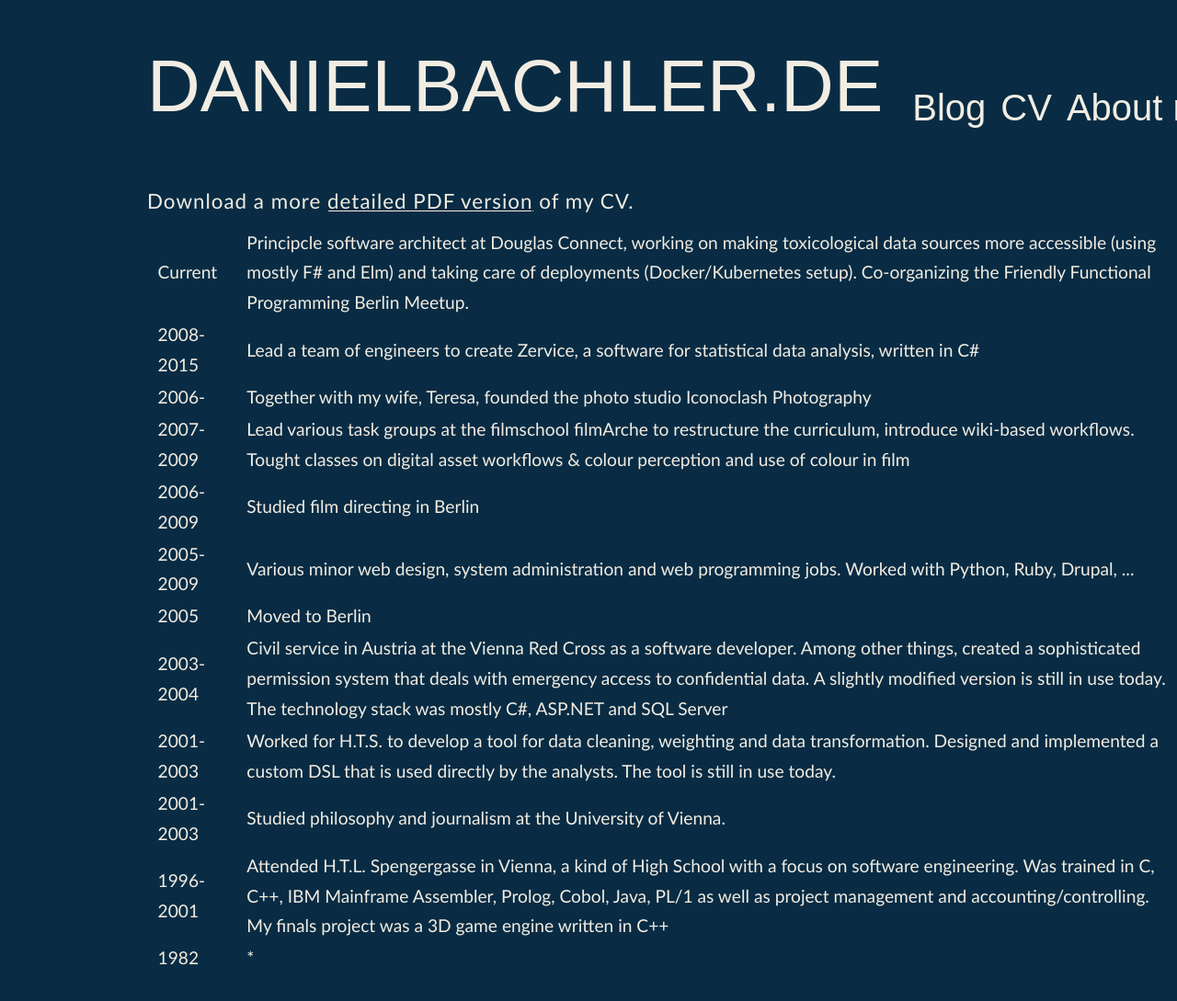
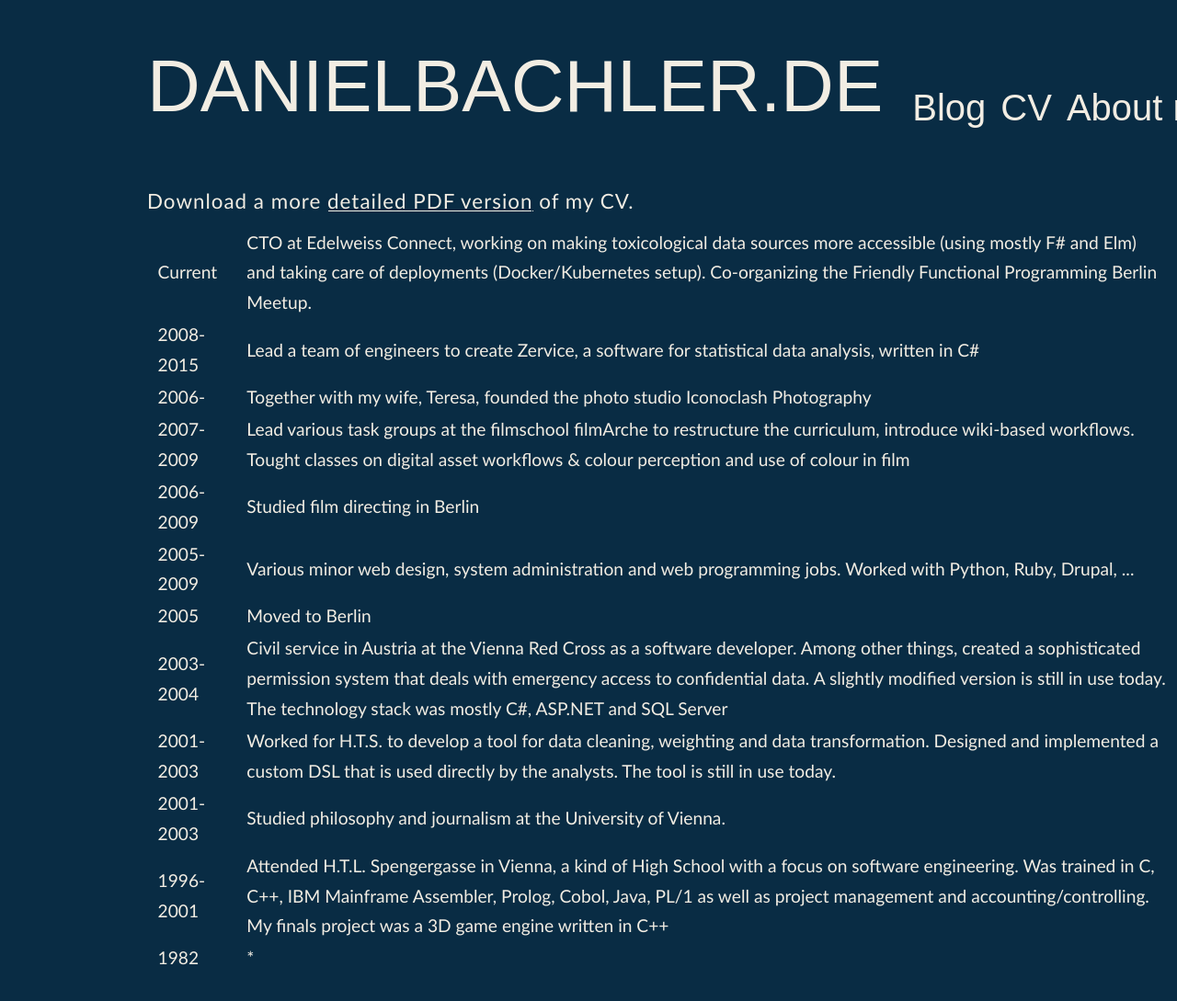
Before and after one commit to danyx23/danyx23.github.io, a Jekyll site: the page built from cv.html, in a window 1280 px wide and 1101 px high. Shown: the top 1089 px of the window at 92% size. Built offline with Jekyll 4.4.1, drawn with Linux system fonts in a browser that asks for light colours; nearby versions of some CDN libraries; some web fonts are replaced.

Commit message:
Update CV

```diff
--- a/about.html
+++ b/about.html
@@ -19,7 +19,7 @@ title: About me
             </p>
 
             <p>
-                I’m a software engineer and photographer based in Berlin. I currently work at <a href="https://edelweissconnect.com/">Edelweiss Connect</a> developing data solutions for scientists and I run the photography studio <a href="https://www.iconoclash-photography.com">Iconoclash Photography</a> together with my wonderful wife. I really like programming languages from the ML family (F#, Elm, Haskell, ...) and rant a lot about the state of software development today.
+                I’m a software engineer and photographer based in Berlin. I'm the CTO at <a href="https://edelweissconnect.com/">Edelweiss Connect</a> developing data solutions for scientists and I run the photography studio <a href="https://www.iconoclash-photography.com">Iconoclash Photography</a> together with my wonderful wife. I really like programming languages from the ML family (F#, Elm, Haskell, ...) and rant a lot about the state of software development today.
             </p>
 
             <p> I studied film directing and a couple of the films I made <a href="https://vimeo.com/album/3796617" target="blank">are still online at vimeo</a>. I sometimes write about software engineering here on my blog and about politics, science and economics on <a
--- a/cv.html
+++ b/cv.html
@@ -6,7 +6,7 @@ layout: default
 <table class="cv-table">
 <tr>
   <td class="cv-time">Current</td>
-  <td>Principcle software architect at Douglas Connect, working on making toxicological data sources more accessible (using mostly F# and Elm) and taking care of deployments (Docker/Kubernetes setup). Co-organizing the Friendly Functional Programming Berlin Meetup.</td>
+  <td>CTO at Edelweiss Connect, working on making toxicological data sources more accessible (using mostly F# and Elm) and taking care of deployments (Docker/Kubernetes setup). Co-organizing the Friendly Functional Programming Berlin Meetup.</td>
 </tr>
 <tr>
   <td class="cv-time">2008-2015</td>
```
Also changed, not shown: _drafts/what-i-wish-i-knew-when-learning-fsharp.md (+4 -0 lines), _drafts/a-nuanced-take-on-nuclear-power.md (line endings or trailing spaces), 1 other file.
